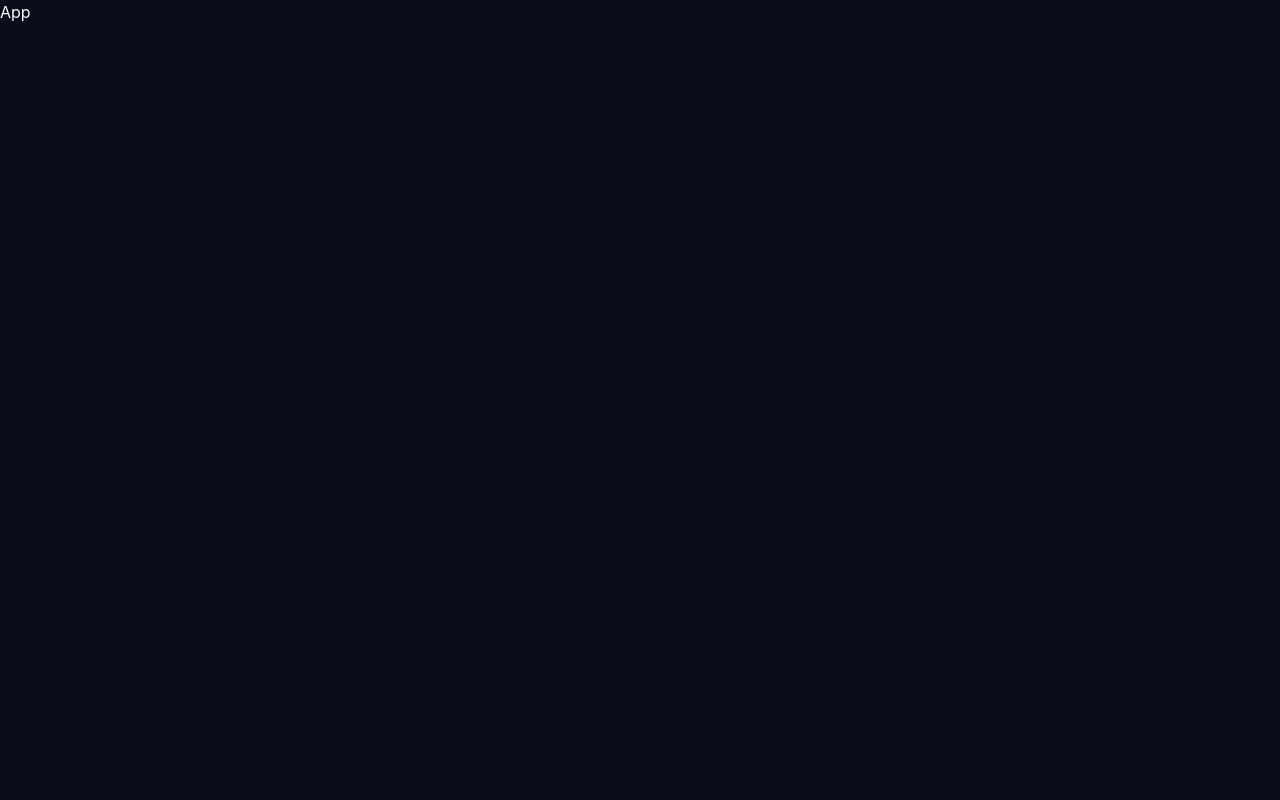
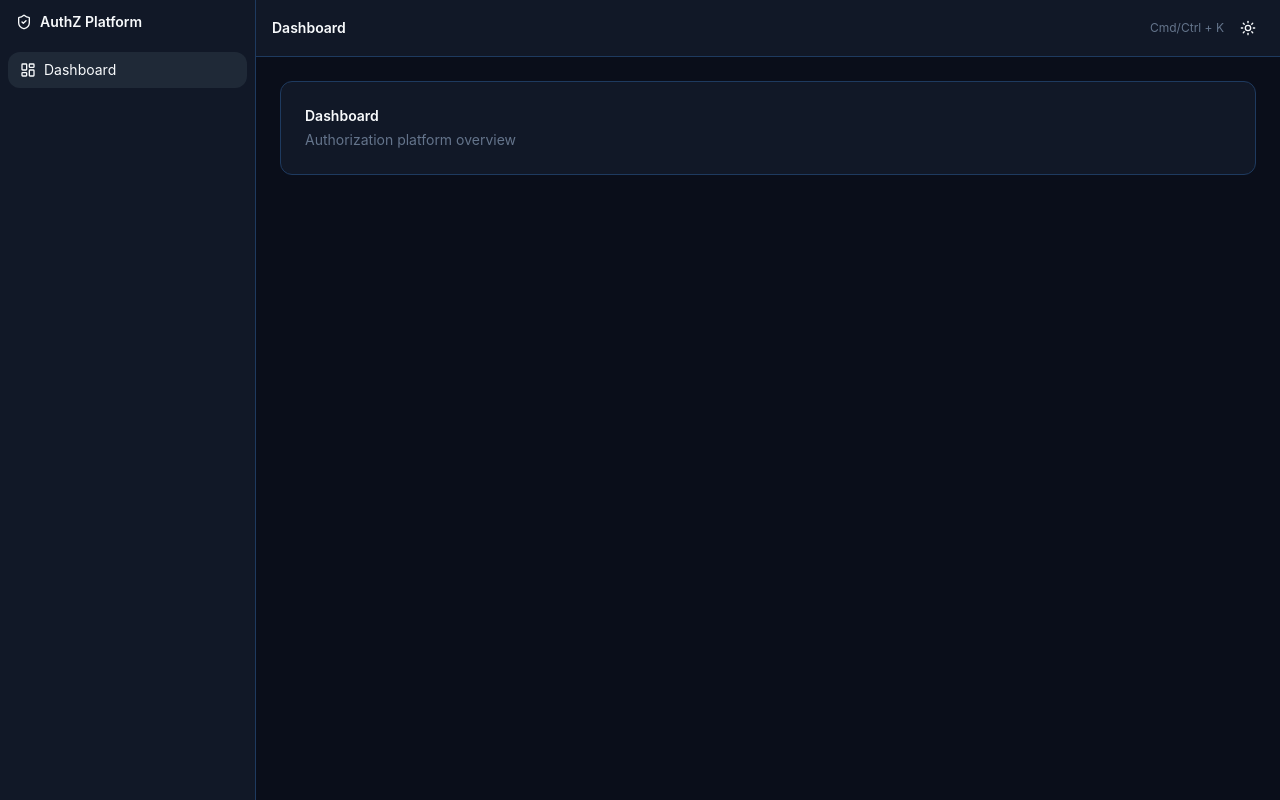
Before and after one commit to keyur7523/authz, a React app in the folder frontend/: page /dashboard in a window 1280 px wide. Built offline with nearby package versions, Linux system fonts and the light colour scheme; the HTML template or start-up script is replaced by a standard one.

Commit message:
feat(app-shell): add layout, sidebar, topbar, routing, and keyboard UX

```diff
--- a/frontend/package.json
+++ b/frontend/package.json
@@ -11,12 +11,14 @@
   },
   "dependencies": {
     "@tailwindcss/vite": "^4.1.18",
+    "@tanstack/react-query": "^5.90.19",
     "clsx": "^2.1.1",
     "framer-motion": "^12.28.1",
     "lucide-react": "^0.562.0",
     "react": "^19.2.0",
     "react-dom": "^19.2.0",
     "react-hotkeys-hook": "^5.2.3",
+    "react-router-dom": "^7.12.0",
     "sonner": "^2.0.7",
     "tailwind-merge": "^3.4.0",
     "tailwindcss": "^4.1.18",
--- a/frontend/src/App.tsx
+++ b/frontend/src/App.tsx
@@ -1,13 +1,16 @@
-import { useEffect } from "react";
-import { useThemeStore } from "./stores/themeStore";
+import { Routes, Route, Navigate } from "react-router-dom";
+import { AppLayout } from "./layouts/AppLayout";
+import { Dashboard } from "./pages/Dashboard";
+import { NotFound } from "./pages/NotFound";
 
 export function App() {
-  const theme = useThemeStore((s) => s.theme);
-  const setTheme = useThemeStore((s) => s.setTheme);
-
-  useEffect(() => {
-    setTheme(theme);
-  }, [theme, setTheme]);
-
-  return <div className="min-h-screen">App</div>;
+  return (
+    <Routes>
+      <Route element={<AppLayout />}>
+        <Route path="/" element={<Navigate to="/dashboard" replace />} />
+        <Route path="/dashboard" element={<Dashboard />} />
+      </Route>
+      <Route path="*" element={<NotFound />} />
+    </Routes>
+  );
 }
--- /dev/null
+++ b/frontend/src/layouts/AppLayout.tsx
@@ -0,0 +1,34 @@
+import { Outlet } from "react-router-dom";
+import { useHotkeys } from "react-hotkeys-hook";
+import { useState } from "react";
+import { Sidebar } from "./Sidebar";
+import { Topbar } from "./Topbar";
+import { CommandHelpModal } from "../modals/CommandHelpModal";
+
+export function AppLayout() {
+  const [sidebarOpen, setSidebarOpen] = useState(false);
+  const [helpOpen, setHelpOpen] = useState(false);
+
+  useHotkeys("mod+k", (e) => {
+    e.preventDefault();
+    setHelpOpen(true);
+  });
+
+  useHotkeys("esc", () => setHelpOpen(false));
+
+  return (
+    <div className="flex min-h-screen bg-[var(--color-bg)]">
+      <Sidebar open={sidebarOpen} onClose={() => setSidebarOpen(false)} />
+
+      <div className="flex flex-1 flex-col">
+        <Topbar onMenuClick={() => setSidebarOpen(true)} />
+
+        <main className="flex-1 overflow-auto p-4 md:p-6">
+          <Outlet />
+        </main>
+      </div>
+
+      <CommandHelpModal open={helpOpen} onClose={() => setHelpOpen(false)} />
+    </div>
+  );
+}
--- /dev/null
+++ b/frontend/src/layouts/Sidebar.tsx
@@ -0,0 +1,74 @@
+import { NavLink } from "react-router-dom";
+import { motion, AnimatePresence } from "framer-motion";
+import { LayoutDashboard, ShieldCheck } from "lucide-react";
+import { cn } from "../lib/utils";
+
+const nav = [
+  { to: "/dashboard", label: "Dashboard", icon: LayoutDashboard },
+];
+
+export function Sidebar({
+  open,
+  onClose,
+}: {
+  open: boolean;
+  onClose: () => void;
+}) {
+  const Nav = (
+    <nav className="space-y-1 p-2">
+      {nav.map(({ to, label, icon: Icon }) => (
+        <NavLink
+          key={to}
+          to={to}
+          className={({ isActive }) =>
+            cn(
+              "flex items-center gap-2 rounded-lg px-3 py-2 text-sm transition-colors",
+              "hover:bg-[var(--color-surface-hover)]",
+              isActive && "bg-[var(--color-surface-hover)]"
+            )
+          }
+        >
+          <Icon className="h-4 w-4" />
+          {label}
+        </NavLink>
+      ))}
+    </nav>
+  );
+
+  return (
+    <>
+      {/* Desktop */}
+      <aside className="hidden w-64 border-r border-[var(--color-border)] bg-[var(--color-surface)] md:block">
+        <div className="px-4 py-3 text-sm font-semibold flex items-center gap-2">
+          <ShieldCheck className="h-4 w-4" />
+          AuthZ Platform
+        </div>
+        {Nav}
+      </aside>
+
+      {/* Mobile */}
+      <AnimatePresence>
+        {open && (
+          <>
+            <motion.div
+              className="fixed inset-0 z-40 bg-black/40 md:hidden"
+              onClick={onClose}
+              initial={{ opacity: 0 }}
+              animate={{ opacity: 1 }}
+              exit={{ opacity: 0 }}
+            />
+            <motion.aside
+              className="fixed left-0 top-0 z-50 h-full w-64 bg-[var(--color-surface)] border-r border-[var(--color-border)] md:hidden"
+              initial={{ x: -20, opacity: 0 }}
+              animate={{ x: 0, opacity: 1 }}
+              exit={{ x: -20, opacity: 0 }}
+            >
+              <div className="px-4 py-3 font-semibold">AuthZ Platform</div>
+              {Nav}
+            </motion.aside>
+          </>
+        )}
+      </AnimatePresence>
+    </>
+  );
+}
--- /dev/null
+++ b/frontend/src/layouts/Topbar.tsx
@@ -0,0 +1,36 @@
+import { Menu, Sun, Moon } from "lucide-react";
+import { useThemeStore } from "../stores/themeStore";
+
+export function Topbar({ onMenuClick }: { onMenuClick: () => void }) {
+  const { resolvedTheme, setTheme } = useThemeStore();
+
+  return (
+    <header className="sticky top-0 z-10 flex items-center justify-between border-b border-[var(--color-border)] bg-[var(--color-surface)] px-4 py-3">
+      <div className="flex items-center gap-2">
+        <button
+          className="rounded p-2 hover:bg-[var(--color-surface-hover)] md:hidden"
+          onClick={onMenuClick}
+        >
+          <Menu className="h-5 w-5" />
+        </button>
+        <div className="text-sm font-semibold">Dashboard</div>
+      </div>
+
+      <div className="flex items-center gap-2">
+        <span className="hidden sm:inline text-xs text-[var(--color-text-muted)]">
+          Cmd/Ctrl + K
+        </span>
+        <button
+          className="rounded p-2 hover:bg-[var(--color-surface-hover)]"
+          onClick={() => setTheme(resolvedTheme === "dark" ? "light" : "dark")}
+        >
+          {resolvedTheme === "dark" ? (
+            <Sun className="h-4 w-4" />
+          ) : (
+            <Moon className="h-4 w-4" />
+          )}
+        </button>
+      </div>
+    </header>
+  );
+}
--- a/frontend/src/main.tsx
+++ b/frontend/src/main.tsx
@@ -1,10 +1,29 @@
-import { StrictMode } from 'react'
-import { createRoot } from 'react-dom/client'
-import './index.css'
-import { App } from './App.tsx'
+import React from "react";
+import ReactDOM from "react-dom/client";
+import { BrowserRouter } from "react-router-dom";
+import { QueryClient, QueryClientProvider } from "@tanstack/react-query";
+import { Toaster } from "sonner";
+import { App } from "./App";
+import "./index.css";
 
-createRoot(document.getElementById('root')!).render(
-  <StrictMode>
-    <App />
-  </StrictMode>,
-)
+const queryClient = new QueryClient();
+
+ReactDOM.createRoot(document.getElementById("root")!).render(
+  <React.StrictMode>
+    <QueryClientProvider client={queryClient}>
+      <BrowserRouter>
+        <App />
+        <Toaster
+          position="bottom-right"
+          toastOptions={{
+            style: {
+              background: "var(--color-elevated)",
+              border: "1px solid var(--color-border)",
+              color: "var(--color-text)",
+            },
+          }}
+        />
+      </BrowserRouter>
+    </QueryClientProvider>
+  </React.StrictMode>
+);
--- /dev/null
+++ b/frontend/src/modals/CommandHelpModal.tsx
@@ -0,0 +1,46 @@
+import { AnimatePresence, motion } from "framer-motion";
+import { Card } from "../components/ui/Card";
+
+export function CommandHelpModal({
+  open,
+  onClose,
+}: {
+  open: boolean;
+  onClose: () => void;
+}) {
+  return (
+    <AnimatePresence>
+      {open && (
+        <>
+          <motion.div
+            className="fixed inset-0 z-50 bg-black/40"
+            onClick={onClose}
+            initial={{ opacity: 0 }}
+            animate={{ opacity: 1 }}
+            exit={{ opacity: 0 }}
+          />
+          <motion.div
+            className="fixed left-1/2 top-1/2 z-[60] w-[90vw] max-w-md -translate-x-1/2 -translate-y-1/2"
+            initial={{ scale: 0.95, opacity: 0 }}
+            animate={{ scale: 1, opacity: 1 }}
+            exit={{ scale: 0.95, opacity: 0 }}
+          >
+            <Card>
+              <div className="text-sm font-semibold mb-2">Keyboard shortcuts</div>
+              <ul className="space-y-2 text-sm">
+                <li className="flex justify-between">
+                  <span>Open command/help</span>
+                  <kbd>Cmd/Ctrl + K</kbd>
+                </li>
+                <li className="flex justify-between">
+                  <span>Close modal</span>
+                  <kbd>Esc</kbd>
+                </li>
+              </ul>
+            </Card>
+          </motion.div>
+        </>
+      )}
+    </AnimatePresence>
+  );
+}
--- /dev/null
+++ b/frontend/src/pages/Dashboard.tsx
@@ -0,0 +1,12 @@
+import { Card } from "../components/ui/Card";
+
+export function Dashboard() {
+  return (
+    <Card>
+      <div className="text-sm font-semibold">Dashboard</div>
+      <div className="mt-1 text-sm text-[var(--color-text-muted)]">
+        Authorization platform overview
+      </div>
+    </Card>
+  );
+}
--- /dev/null
+++ b/frontend/src/pages/NotFound.tsx
@@ -0,0 +1,12 @@
+import { Link } from "react-router-dom";
+
+export function NotFound() {
+  return (
+    <div className="p-6">
+      <div className="text-lg font-semibold">404</div>
+      <Link to="/dashboard" className="text-sm underline">
+        Go back
+      </Link>
+    </div>
+  );
+}
```
Also changed, not shown: 1 other file (tests, documents, lock files or other folders).
